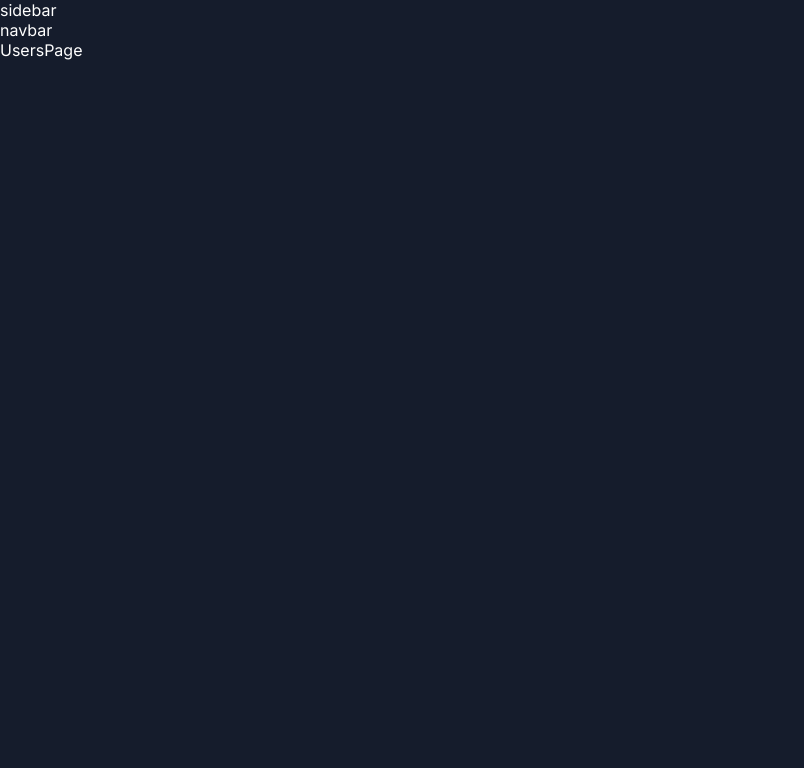
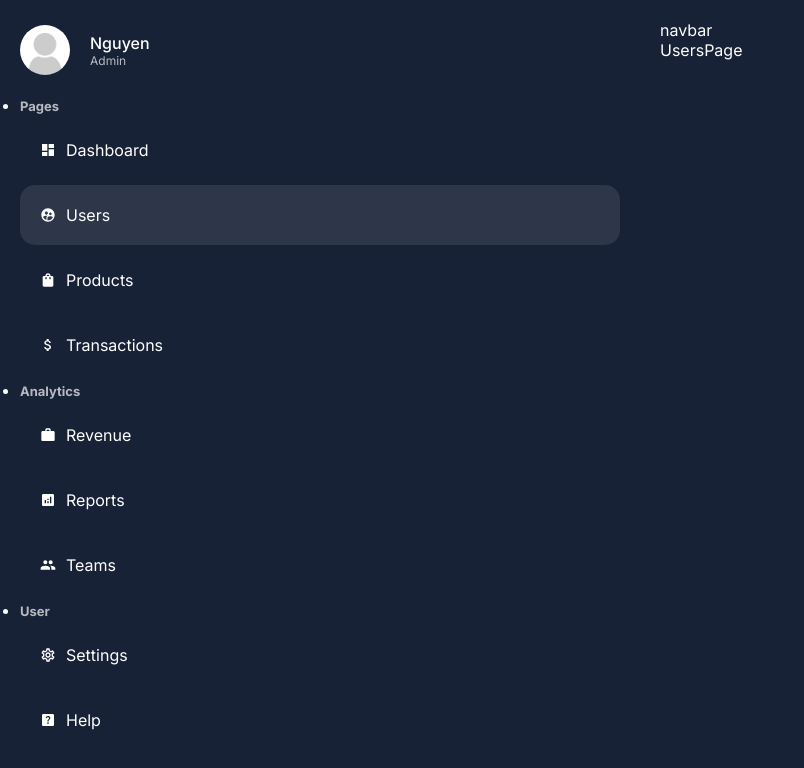
Before and after one commit to khanhnguyendev/cloud51-store-lms, a Next.js app: page /dashboard/users in a window 1280 px wide. Shown: the top 768 px of the page, without its empty margins (0-804 px from the left). Built offline with nearby package versions, Linux system fonts and the light colour scheme.

Commit message:
UI: sidebar setup

```diff
--- a/app/dashboard/layout.jsx
+++ b/app/dashboard/layout.jsx
@@ -1,6 +1,6 @@
 import Sidebar from "@/ui/dashboard/sidebar/sidebar"
 import Navbar from "@/ui/dashboard/navbar/navbar"
-import styles from "@/ui/dashboard/dashboard.module.css"
+import styles from "../ui/dashboard/dashboard.module.css"
 
 const Layout = ({children}) => {
   return (
--- a/app/ui/dashboard/dashboard.module.css
+++ b/app/ui/dashboard/dashboard.module.css
@@ -0,0 +1,14 @@
+.container {
+    display: flex;
+}
+
+.menu {
+    flex: 1;
+    background-color: var(--bgSoft);
+    padding: 20px;
+}
+
+.content {
+    flex: 4;
+    padding: 20px;
+}
--- /dev/null
+++ b/app/ui/dashboard/sidebar/menuLink/menuLink.jsx
@@ -0,0 +1,19 @@
+"use client"
+
+import Link from "next/link"
+import styles from "./menuLink.module.css"
+import { usePathname } from "next/navigation"
+
+const MenuLink = ({item}) => {
+
+  const pathname = usePathname()
+
+  return (
+    <Link href={item.path} className={`${styles.container} ${pathname === item.path && styles.active} `}>
+        {item.icon}
+        {item.title}
+    </Link>
+  )
+}
+
+export default MenuLink
--- /dev/null
+++ b/app/ui/dashboard/sidebar/menuLink/menuLink.module.css
@@ -0,0 +1,12 @@
+.container {
+    padding: 20px;
+    display: flex;
+    align-items: center;
+    gap: 10px;
+    margin: 5px 0;
+    border-radius: 15px;
+}
+
+.container:hover, .active {
+    background-color: #2e374a;
+}
--- a/app/ui/dashboard/sidebar/sidebar.jsx
+++ b/app/ui/dashboard/sidebar/sidebar.jsx
@@ -1,7 +1,102 @@
+import Image from "next/image";
+import MenuLink from "./menuLink/menuLink";
+import styles from "./sidebar.module.css"
+import {
+    MdAnalytics,
+    MdAttachMoney,
+    MdDashboard,
+    MdHelpCenter,
+    MdOutlineSettings,
+    MdPeople,
+    MdShoppingBag,
+    MdSupervisedUserCircle,
+    MdWork
+} from "react-icons/md";
+
+const menuItems = [
+    {
+        title: "Pages",
+        list: [
+            {
+                title: "Dashboard",
+                path: "/dashboard",
+                icon: <MdDashboard />,
+            },
+            {
+                title: "Users",
+                path: "/dashboard/users",
+                icon: <MdSupervisedUserCircle />,
+            },
+            {
+                title: "Products",
+                path: "/dashboard/products",
+                icon: <MdShoppingBag />,
+            },
+            {
+                title: "Transactions",
+                path: "/dashboard/transactions",
+                icon: <MdAttachMoney />,
+            },
+        ],
+    },
+    {
+        title: "Analytics",
+        list: [
+            {
+                title: "Revenue",
+                path: "/dashboard/revenue",
+                icon: <MdWork />,
+            },
+            {
+                title: "Reports",
+                path: "/dashboard/reports",
+                icon: <MdAnalytics />,
+            },
+            {
+                title: "Teams",
+                path: "/dashboard/teams",
+                icon: <MdPeople />,
+            },
+        ],
+    },
+    {
+        title: "User",
+        list: [
+            {
+                title: "Settings",
+                path: "/dashboard/settings",
+                icon: <MdOutlineSettings />,
+            },
+            {
+                title: "Help",
+                path: "/dashboard/help",
+                icon: <MdHelpCenter />,
+            },
+        ],
+    },
+];
+
 const Sidebar = () => {
   return (
-    <div>
-      sidebar
+    <div className={styles.container}>
+        <div className={styles.user}>
+            <Image className={styles.userImage} src="/noavatar.png" alt="" width={50} height={50} />
+            <div className={styles.userDetail}>
+                <span className={styles.username}>Nguyen</span>
+                <span className={styles.userTitle}>Admin</span>
+
+            </div>
+        </div>
+        <ul>
+            {menuItems.map((cat) => (
+                <li key={cat.title}>
+                    <span className={styles.cat}>{cat.title}</span>
+                    {cat.list.map(item => (
+                        <MenuLink item={item} key={item.title}/>
+                    ))}
+                </li>
+            ))}
+        </ul>
     </div>
   )
 }
--- a/app/ui/dashboard/sidebar/sidebar.module.css
+++ b/app/ui/dashboard/sidebar/sidebar.module.css
@@ -0,0 +1,41 @@
+.container {
+    position: sticky;
+    top: 40px;
+}
+
+.user {
+    display: flex;
+    align-items: center;
+    gap: 20px;
+    margin-bottom: 20px;
+}
+
+.userImage {
+    border-radius: 50%;
+    object-fit: cover;
+}
+
+.userDetail {
+    display: flex;
+    flex-direction: column;
+}
+
+.username {
+    font-weight: 500;
+}
+
+.userTitle {
+    font-size: 12px;
+    color: var(--textSoft);
+}
+
+.list {
+    list-style: none;
+}
+
+.cat {
+    color: var(--textSoft);
+    font-weight: bold;
+    font-size: 13px;
+    margin: 10px 0;
+}
--- a/package.json
+++ b/package.json
@@ -12,7 +12,8 @@
     "@next/eslint-plugin-next": "14.0.1",
     "next": "^14.2.22",
     "react": "18",
-    "react-dom": "18"
+    "react-dom": "18",
+    "react-icons": "^4.11.0"
   },
   "devDependencies": {
     "eslint": "8",
```
Also changed, not shown: 1 other file (tests, documents, lock files or other folders).
